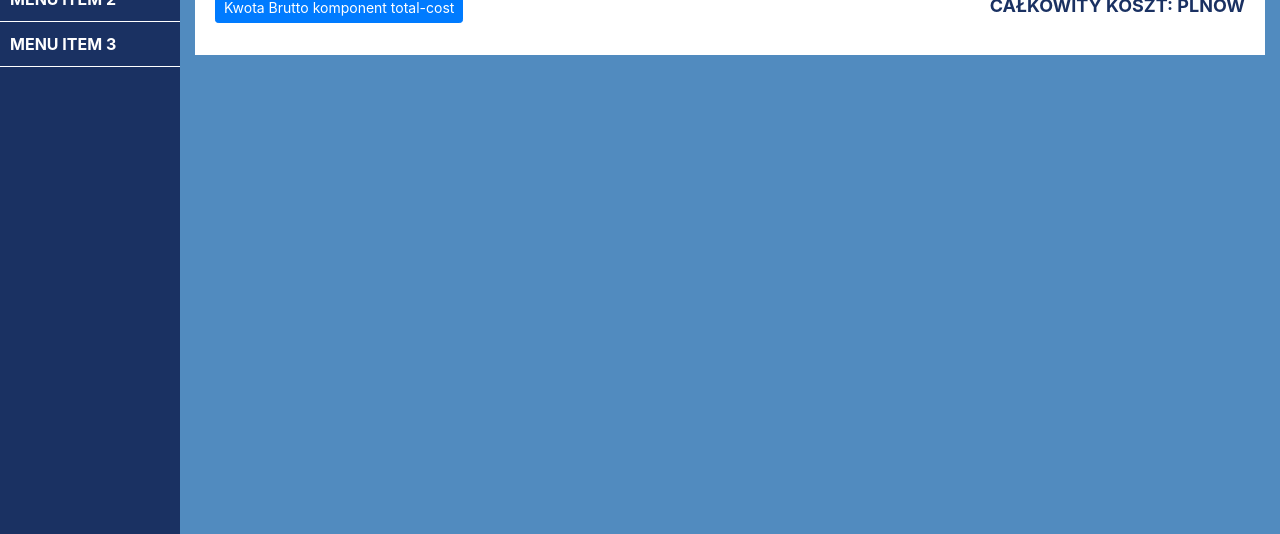
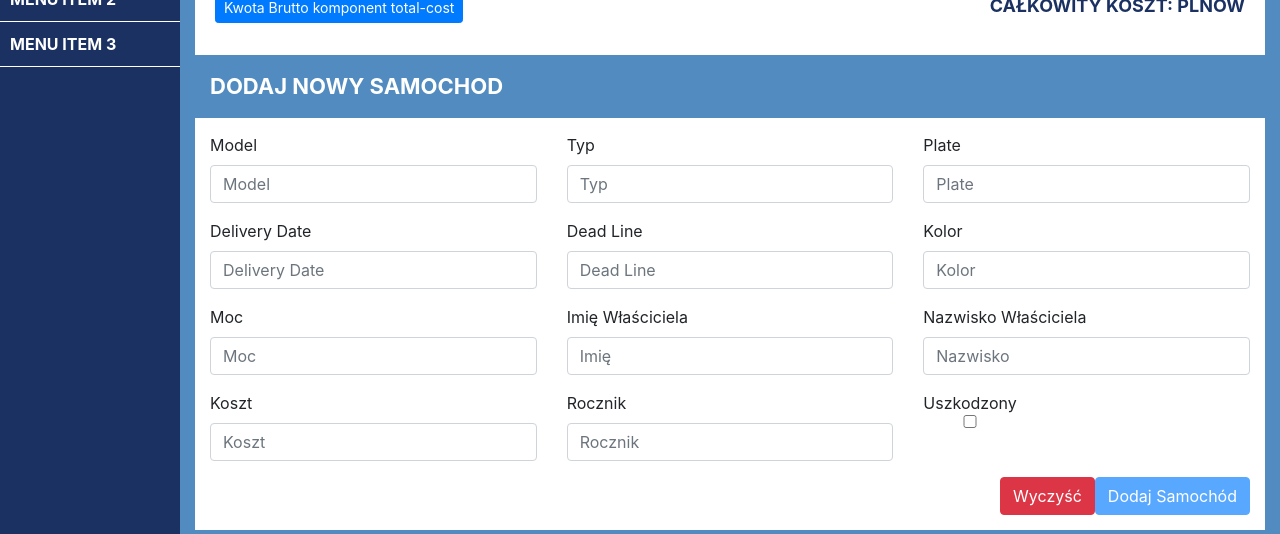
Before and after one commit to AdamWozniewski/Angular4_app, an Angular app: page /cars in a window 1280 px wide. Shown: the part 263-797 px from the top of the page. Built offline with nearby package versions, Linux system fonts and the light colour scheme; no server answers.

Commit message:
formularze edycji/dodania samochodu

```diff
--- a/src/app/cars/car-details/car-details.component.html
+++ b/src/app/cars/car-details/car-details.component.html
@@ -2,3 +2,78 @@
   <p levels>Cars / {{this.car?.model}}</p>
   <div content>Samochód</div>
 </app-header>
+
+<p class="data-header">Edytuj Samochód</p>
+<div class="data-container">
+  <form [formGroup]="this.carForm">
+    <div class="row form-group">
+      <div class="col-sm-4">
+        <label>Model</label>
+        <input formControlName="model" type="text" class="form-control" placeholder="Model">
+        <p *ngIf="!this.carForm.get('model').valid && this.carForm.get('model').dirty" class="error">To pole jest wymagane !</p>
+      </div>
+      <div class="col-sm-4">
+        <label>Typ</label>
+        <input formControlName="type" type="text" class="form-control" placeholder="Typ">
+      </div>
+      <div class="col-sm-4">
+        <label>Plate</label>
+        <input formControlName="plate" type="text" class="form-control" placeholder="Plate">
+        <p *ngIf="!this.carForm.get('plate').valid  && this.carForm.get('plate').dirty" class="error">To pole jest wymagane i musi mieć od 3 do 7 znaków !</p>
+      </div>
+    </div>
+
+    <div class="row form-group">
+      <div class="col-sm-4">
+        <label>Delivery Date</label>
+        <input formControlName="deliveryDate" type="text" class="form-control" placeholder="Delivery Date">
+      </div>
+      <div class="col-sm-4">
+        <label>Dead Line</label>
+        <input formControlName="deadline" type="text" class="form-control" placeholder="Dead Line">
+      </div>
+      <div class="col-sm-4">
+        <label>Kolor</label>
+        <input formControlName="color" type="text" class="form-control" placeholder="Kolor">
+      </div>
+    </div>
+
+    <div class="row form-group">
+      <div class="col-sm-4">
+        <label>Moc</label>
+        <input formControlName="power" type="text" class="form-control" placeholder="Moc">
+      </div>
+      <div class="col-sm-4">
+        <label>Imię Właściciela</label>
+        <input formControlName="clientFirstName" type="text" class="form-control" placeholder="Imię">
+      </div>
+      <div class="col-sm-4">
+        <label>Nazwisko Właściciela</label>
+        <input formControlName="clientSurname" type="text" class="form-control" placeholder="Nazwisko">
+      </div>
+    </div>
+
+    <div class="row form-group">
+      <div class="col-sm-4">
+        <label>Koszt</label>
+        <input formControlName="cost" type="text" class="form-control" placeholder="Koszt">
+      </div>
+      <div class="col-sm-4">
+        <label>Rocznik</label>
+        <input formControlName="year" type="text" class="form-control" placeholder="Rocznik">
+      </div>
+      <div class="col-sm-4">
+        <label>
+          Uszkodzony
+          <input formControlName="isFullyDamaged" type="checkbox" class="form-control">
+        </label>
+      </div>
+    </div>
+    <div class="row">
+      <div class="col-sm-12">
+        <button type="submit" class="btn btn-primary float-right" [disabled]="this.carForm.invalid" (click)="this.updateCar()">Zaktualizuj Samochód</button>
+        <button (click)="this.carForm.reset()" class="btn btn-danger float-right">Wyczyść</button>
+      </div>
+    </div>
+  </form>
+</div>
--- a/src/app/cars/car-details/car-details.component.ts
+++ b/src/app/cars/car-details/car-details.component.ts
@@ -1,7 +1,8 @@
 import { Component, OnInit } from '@angular/core';
 import { CarsServiceService } from '../cars-service.service';
-import { ActivatedRoute } from '@angular/router';
+import { ActivatedRoute, Router } from '@angular/router';
 import { Cars } from '../models/car';
+import { FormBuilder, FormGroup, Validators } from '@angular/forms';
 
 @Component({
   selector: 'app-car-details',
@@ -10,15 +11,36 @@ import { Cars } from '../models/car';
 })
 export class CarDetailsComponent implements OnInit {
   car: Cars;
-  constructor(private carsService: CarsServiceService, private route: ActivatedRoute) { }
-
-  loadCar(): void {
-    const id = +this.route.snapshot.params['id'];
-    this.carsService.getOneCar(id).subscribe((car) => {
-      this.car = car;
+  carForm: FormGroup;
+  constructor(
+      private carsService: CarsServiceService,
+      private route: ActivatedRoute,
+      private formBuilder: FormBuilder,
+      private router: Router,
+  ) { }
+  buildCarForm() {
+    return this.formBuilder.group({
+      model: [this.car.model, [Validators.required]],
+      type: this.car.type,
+      plate: [this.car.plate, [Validators.required, Validators.minLength(3), Validators.maxLength(7)]],
+      deliveryDate: this.car.deliveryDate,
+      deadline: this.car.deadline,
+      color: this.car.color,
+      power: this.car.power,
+      clientFirstName: this.car.clientFirstName,
+      clientSurname: this.car.clientSurname,
+      cost: this.car.cost,
+      isFullyDamaged: this.car.isFullyDamaged,
+      year: this.car.year
+    });
+  }
+  updateCar() {
+    this.carsService.updateCar(this.car.id, this.carForm.value).subscribe(() => {
+      this.router.navigate(['/cars']);
     });
   }
   ngOnInit() {
-   this.car = this.route.snapshot.data['car'];
+    this.car = this.route.snapshot.data['car'];
+    this.carForm = this.buildCarForm();
   }
 }
--- a/src/app/cars/cars-list/cars-list.component.html
+++ b/src/app/cars/cars-list/cars-list.component.html
@@ -42,6 +42,7 @@
     </div>
   </div>
   <app-total-cost #totalCostRef [totalCost]="this.totalCost" (shownGross)="this.onShowGrossFromTotalCost($event)"></app-total-cost>
+
   <div class="row" *ngIf="this.grossShown">
     <div class="col-sm-12">
       <div class="total-cost">
@@ -50,4 +51,78 @@
     </div>
   </div>
 
+  <p class="data-header">Dodaj Nowy samochod</p>
+  <div class="data-container">
+    <form [formGroup]="this.carForm">
+      <div class="row form-group">
+        <div class="col-sm-4">
+          <label>Model</label>
+          <input formControlName="model" type="text" class="form-control" placeholder="Model">
+          <p *ngIf="!this.carForm.get('model').valid && this.carForm.get('model').dirty" class="error">To pole jest wymagane !</p>
+        </div>
+        <div class="col-sm-4">
+          <label>Typ</label>
+          <input formControlName="type" type="text" class="form-control" placeholder="Typ">
+        </div>
+        <div class="col-sm-4">
+          <label>Plate</label>
+          <input formControlName="plate" type="text" class="form-control" placeholder="Plate">
+          <p *ngIf="!this.carForm.get('plate').valid  && this.carForm.get('plate').dirty" class="error">To pole jest wymagane i musi mieć od 3 do 7 znaków !</p>
+        </div>
+      </div>
+
+      <div class="row form-group">
+        <div class="col-sm-4">
+          <label>Delivery Date</label>
+          <input formControlName="deliveryDate" type="text" class="form-control" placeholder="Delivery Date">
+        </div>
+        <div class="col-sm-4">
+          <label>Dead Line</label>
+          <input formControlName="deadline" type="text" class="form-control" placeholder="Dead Line">
+        </div>
+        <div class="col-sm-4">
+          <label>Kolor</label>
+          <input formControlName="color" type="text" class="form-control" placeholder="Kolor">
+        </div>
+      </div>
+
+      <div class="row form-group">
+        <div class="col-sm-4">
+          <label>Moc</label>
+          <input formControlName="power" type="text" class="form-control" placeholder="Moc">
+        </div>
+        <div class="col-sm-4">
+          <label>Imię Właściciela</label>
+          <input formControlName="clientFirstName" type="text" class="form-control" placeholder="Imię">
+        </div>
+        <div class="col-sm-4">
+          <label>Nazwisko Właściciela</label>
+          <input formControlName="clientSurname" type="text" class="form-control" placeholder="Nazwisko">
+        </div>
+      </div>
+
+      <div class="row form-group">
+        <div class="col-sm-4">
+          <label>Koszt</label>
+          <input formControlName="cost" type="text" class="form-control" placeholder="Koszt">
+        </div>
+        <div class="col-sm-4">
+          <label>Rocznik</label>
+          <input formControlName="year" type="text" class="form-control" placeholder="Rocznik">
+        </div>
+        <div class="col-sm-4">
+          <label>
+            Uszkodzony
+            <input formControlName="isFullyDamaged" type="checkbox" class="form-control">
+          </label>
+        </div>
+      </div>
+      <div class="row">
+        <div class="col-sm-12">
+          <button type="submit" class="btn btn-primary float-right" [disabled]="this.carForm.invalid" (click)="this.sendAddingCar()">Dodaj Samochód</button>
+          <button (click)="this.carForm.reset()" class="btn btn-danger float-right">Wyczyść</button>
+        </div>
+      </div>
+    </form>
+  </div>
 </div>
--- a/src/app/cars/cars-list/cars-list.component.ts
+++ b/src/app/cars/cars-list/cars-list.component.ts
@@ -3,6 +3,7 @@ import { Cars } from '../models/car';
 import { TotalCostComponent } from '../total-cost/total-cost.component';
 import { CarsServiceService } from '../cars-service.service';
 import { Router } from '@angular/router';
+import { FormBuilder, FormGroup, Validators } from '@angular/forms';
 @Component({
   selector: 'app-cars-list',
   templateUrl: './cars-list.component.html',
@@ -14,7 +15,12 @@ export class CarsListComponent implements OnInit, AfterViewInit {
     totalCost: number;
     grossShown: number;
     cars: Cars[] = [];
-    constructor(private carsService: CarsServiceService, private router: Router) {
+    carForm: FormGroup;
+    constructor(
+        private carsService: CarsServiceService,
+        private router: Router,
+        private formBuilder: FormBuilder
+    ) {
       // wykonywany jeszcze przed budowaniem komponentu, gdy nie ma wartosci
         console.log(carsService.random, '   CarsListComponent');
     }
@@ -39,8 +45,31 @@ export class CarsListComponent implements OnInit, AfterViewInit {
     goToCar(car: Cars) {
         this.router.navigate( ['/cars', car.id]);
     }
+    buildCarForm() {
+        return this.formBuilder.group({
+            model: ['', [Validators.required]],
+            type: '',
+            plate: ['', [Validators.required, Validators.minLength(3), Validators.maxLength(7)]],
+            deliveryDate: '',
+            deadline: '',
+            color: '',
+            power: '',
+            clientFirstName: '',
+            clientSurname: '',
+            cost: '',
+            isFullyDamaged: '',
+            year: ''
+        });
+    }
+    sendAddingCar() {
+        this.carsService.addCar(this.carForm.value).subscribe(() => {
+            this.loadCars();
+            this.carForm.reset();
+        });
+    }
     ngOnInit() {
         this.loadCars();
+        this.carForm = this.buildCarForm();
     }
     ngAfterViewInit() {
         // this.showGross();
--- a/src/app/cars/cars-service.service.ts
+++ b/src/app/cars/cars-service.service.ts
@@ -22,4 +22,16 @@ export class CarsServiceService {
             .get(`${this.upiUrl}/${id}`)
             .map((res) => res.json());
     }
+
+    addCar(data): Observable<Cars> {
+        return this.http
+            .post(this.upiUrl, data)
+            .map((res) => res.json());
+    }
+
+    updateCar(id: number, data): Observable<Cars> {
+        return this.http
+            .put(`${this.upiUrl}/${id}`, data)
+            .map((res) => res.json());
+    }
 }
--- a/src/app/cars/cars.module.ts
+++ b/src/app/cars/cars.module.ts
@@ -6,12 +6,14 @@ import { SharedModuleModule } from '../shared-module/shared-module.module';
 import { CarDetailsComponent } from './car-details/car-details.component';
 import { RouterModule } from '@angular/router';
 import { CarResolveService } from './car-resolve.service';
+import { ReactiveFormsModule } from '@angular/forms';
 
 @NgModule({
   imports: [
     CommonModule,
     SharedModuleModule,
-    RouterModule
+    RouterModule,
+    ReactiveFormsModule
   ],
   exports: [CarsListComponent],
   declarations: [CarsListComponent, TotalCostComponent, CarDetailsComponent],
--- a/src/assets/styles/base.less
+++ b/src/assets/styles/base.less
@@ -3,3 +3,23 @@
 body {
   background-color: @background;
 }
+
+.data-header {
+  color: @white;
+  font-size: 22px;
+  text-transform: uppercase;
+  font-weight: 700;
+  margin: 15px;
+}
+
+.data-container {
+  padding: 15px;
+  background-color: @white;
+}
+
+.error {
+  background-color: @red;
+  color: @white;
+  font-size: 11px;
+  padding: 4px 8px;
+}
```
